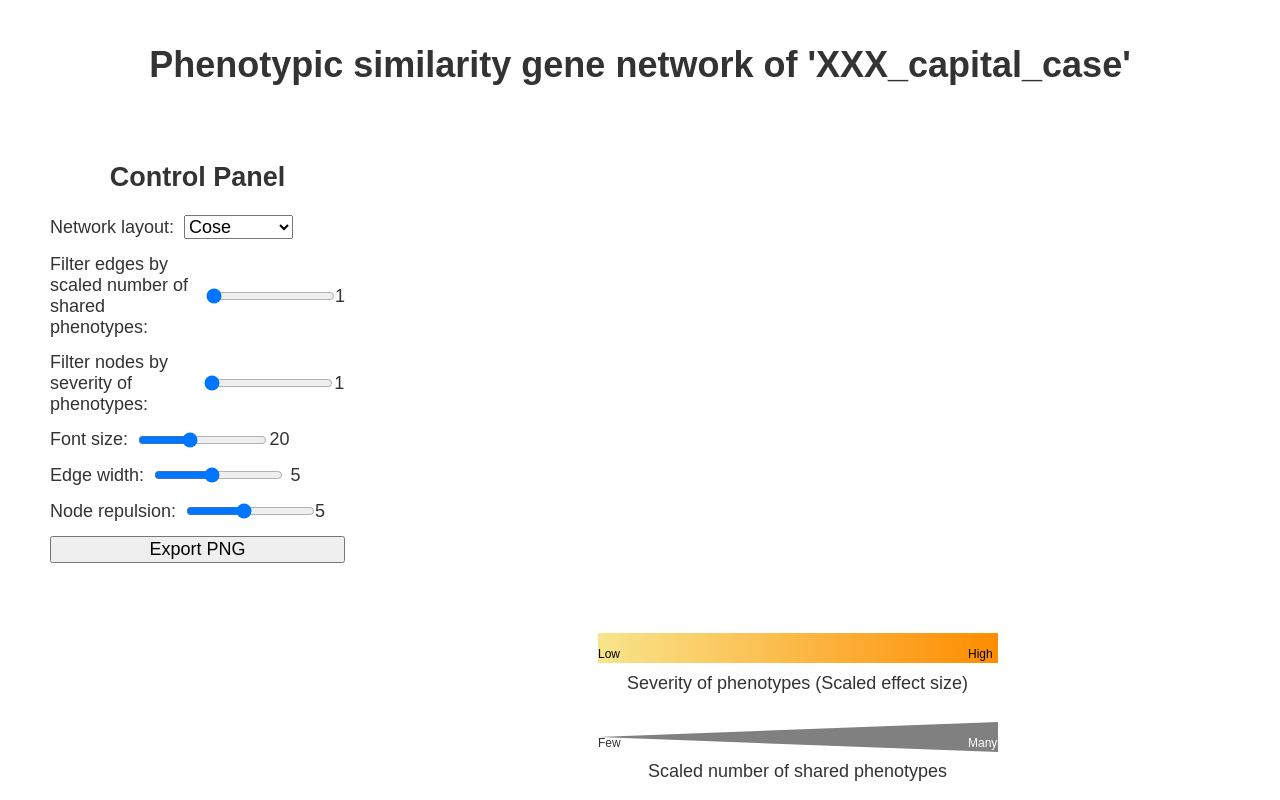
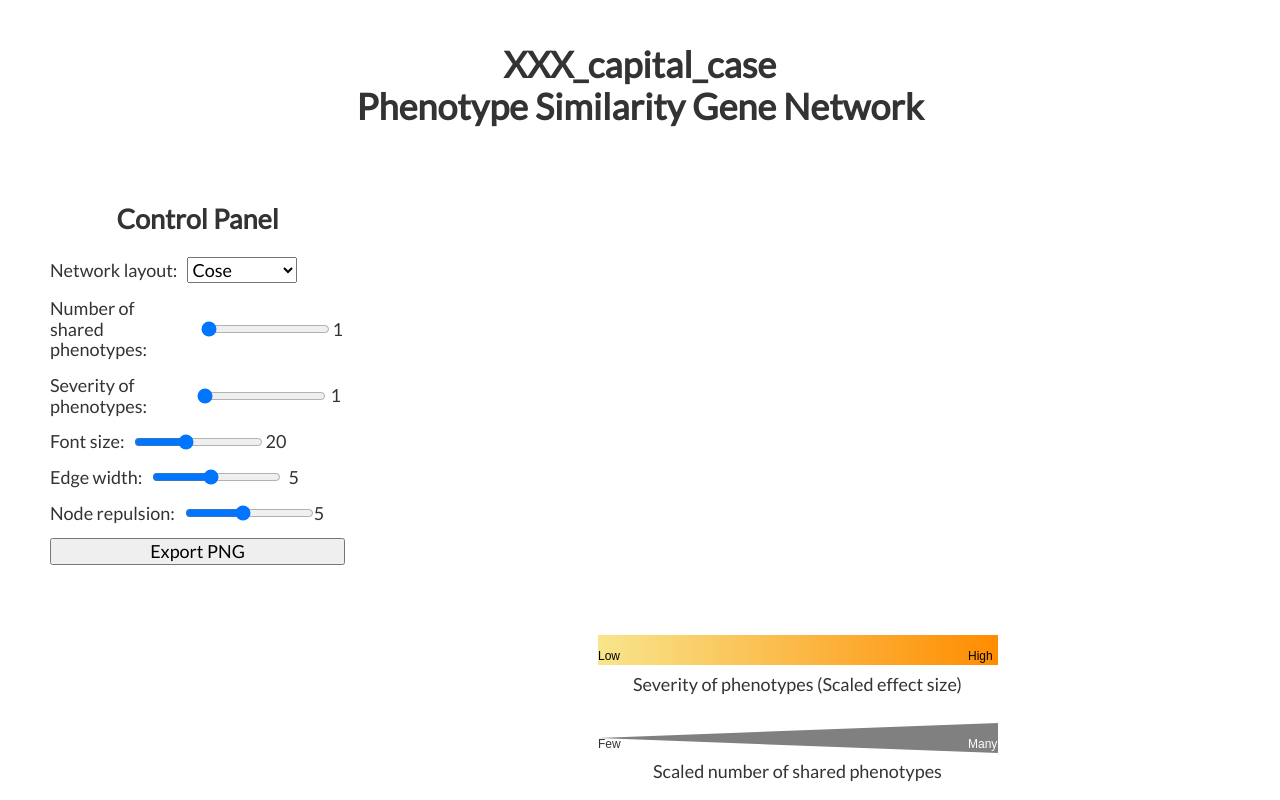
Before and after one commit to akikuno/TSUMUGI-dev, a plain HTML site: page web/network/template.html in a window 1280 px wide. Drawn offline with Linux system fonts and the light colour scheme; a script that the page names is missing.

Commit message:
Update layouts

```diff
--- a/web/network/css/styles.css
+++ b/web/network/css/styles.css
@@ -5,7 +5,7 @@ body {
     height: 100%;
     width: 100%;
     font-size: 18px;
-    font-family: 'Arial', 'Helvetica', sans-serif;
+    font-family: 'Lato', 'Arial', 'Helvetica', sans-serif;
     color: #333;
     box-sizing: border-box;
     display: flex;
--- a/web/network/template.html
+++ b/web/network/template.html
@@ -6,13 +6,14 @@
     <meta name="viewport" content="width=device-width, initial-scale=1.0">
     <title>XXX_capital_case</title>
     <link rel="icon" type="image/png" href="../image/icon-tsumugi.png">
+    <link href='https://fonts.googleapis.com/css?family=Lato' rel='stylesheet'>
     <link rel="stylesheet" href="css/normalize.css">
     <link rel="stylesheet" href="css/styles.css">
 </head>
 
 <body>
     <header class="header-container">
-        <h1>Phenotypic similarity gene network of 'XXX_capital_case'</h1>
+        <h1>XXX_capital_case<br>Phenotype Similarity Gene Network </h1>
     </header>
 
     <div class="body-container">
@@ -31,12 +32,12 @@
                 </select>
             </div>
             <div class="slider-container">
-                <span class="control-label">Filter edges by scaled number of shared phenotypes:</span>
+                <span class="control-label">Number of shared phenotypes:</span>
                 <input type="range" id="filter-edge-slider" min="1" max="10" value="1">
                 <span id="edge-size-value" class="slider-value">1</span>
             </div>
             <div class="slider-container">
-                <span class="control-label">Filter nodes by severity of phenotypes:</span>
+                <span class="control-label">Severity of phenotypes:</span>
                 <input type="range" id="filter-node-slider" min="1" max="10" value="1">
                 <span id="node-color-value" class="slider-value">1</span>
             </div>
```
Also changed, not shown: web/index.html (+5 -3 lines).
